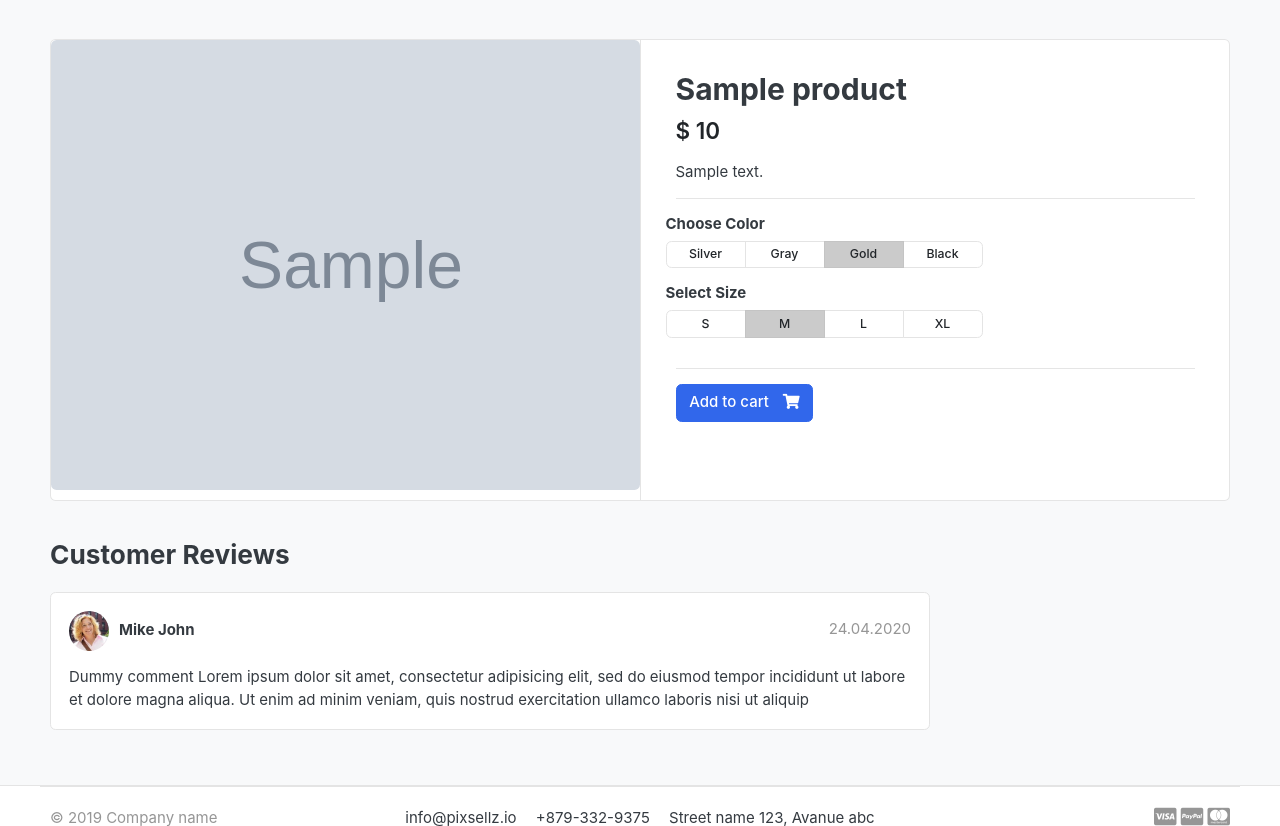
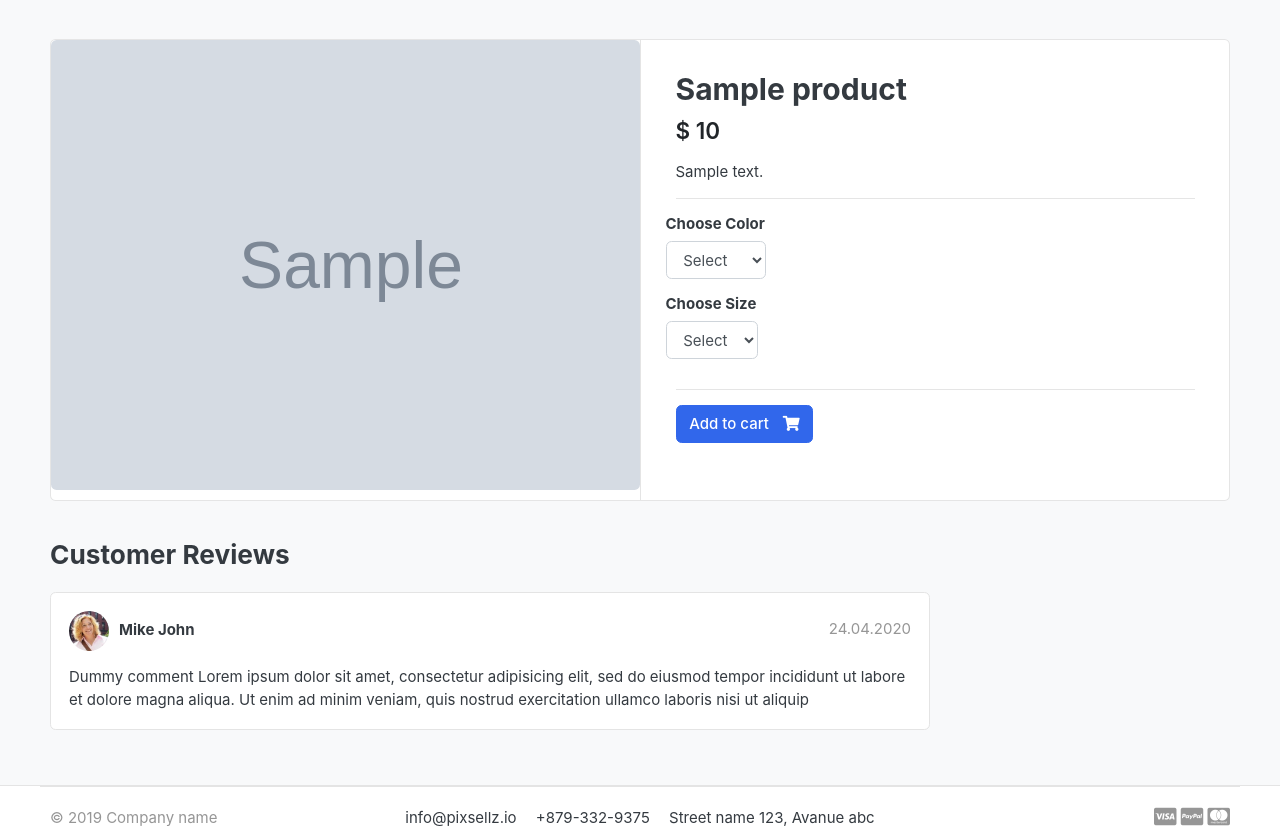
Before and after one commit to robinsonjesus/GreatKArt, a Django app: a page that uses templates/store/product_detail.html in a window 1280 px wide. Shown: the part 119-945 px from the top of the page. Run offline with Django 3.2, Linux system fonts and the light colour scheme; tables that the repository leaves empty hold one stand-in row (values such as "Sample post"); grey boxes marked "Sample" are stand-in pictures; some libraries are stand-ins or nearby versions; some web fonts are replaced.

Commit message:
cart variations

```diff
--- a/carts/models.py
+++ b/carts/models.py
@@ -1,5 +1,5 @@
 from django.db import models
-from store.models import Product
+from store.models import Product, Variation
 
 
 # Create your models here.
@@ -13,6 +13,7 @@ class Cart(models.Model):
 
 class CartItem(models.Model):
     product = models.ForeignKey(Product, on_delete=models.CASCADE)
+    variations = models.ManyToManyField(Variation, blank=True)
     cart = models.ForeignKey(Cart, on_delete=models.CASCADE)
     quantity = models.IntegerField()
     is_active = models.BooleanField(default=True)
@@ -20,5 +21,5 @@ class CartItem(models.Model):
     def sub_total(self):
         return self.product.price * self.quantity
 
-    def __str__(self):
+    def __unicode__(self):
         return self.product
--- a/carts/urls.py
+++ b/carts/urls.py
@@ -4,6 +4,6 @@ from . import views
 urlpatterns = [
     path('', views.cart, name='cart'),
     path('add_cart/<int:product_id>/', views.add_cart, name='add_cart'),
-    path('remove_cart/<int:product_id>/', views.remove_cart, name='remove_cart'),
-    path('remove_cart_item/<int:product_id>/', views.remove_cart_item, name='remove_cart_item'),
+    path('remove_cart/<int:product_id>/<int:cart_item_id>/', views.remove_cart, name='remove_cart'),
+    path('remove_cart_item/<int:product_id>/<int:cart_item_id>/', views.remove_cart_item, name='remove_cart_item'),
 ]
--- a/carts/views.py
+++ b/carts/views.py
@@ -1,5 +1,5 @@
 from django.shortcuts import render, redirect, get_object_or_404
-from store.models import Product
+from store.models import Product, Variation
 from .models import Cart, CartItem
 
 from django.http import HttpResponse
@@ -15,6 +15,18 @@ def _cart_id(request):
 
 def add_cart(request, product_id):
     product = Product.objects.get(id=product_id) # get the product
+    product_variation = []
+    if request.method == 'POST':
+        for item in request.POST:
+            key = item
+            value = request.POST[key]
+
+            try:
+                variation = Variation.objects.get(product=product, variation_category__iexact=key, variation_value__iexact=value)
+                product_variation.append(variation)
+            except:
+                pass
+
     try:
         cart = Cart.objects.get(cart_id=_cart_id(request)) # get the cart using the cart_id present in the session
     except Cart.DoesNotExist:
@@ -23,34 +35,65 @@ def add_cart(request, product_id):
         )
     cart.save()
 
-    try:
-        cart_item = CartItem.objects.get(product=product, cart=cart)
-        cart_item.quantity += 1 #cart_item.quantity in the kart is incremented by 1
-        cart_item.save()
-    except CartItem.DoesNotExist:
+    is_cart_item_exists = CartItem.objects.filter(product=product, cart=cart).exists()
+    if is_cart_item_exists:
+        cart_item = CartItem.objects.filter(product=product, cart=cart)
+        # existing_variations -> database
+        # current_variation -> product_variation
+        # item_id -> database
+        ex_var_list = []
+        id = []
+        for item in cart_item:
+            existing_variation = item.variations.all()
+            ex_var_list.append(list(existing_variation))
+            id.append(item.id)
+
+        print(ex_var_list)
+
+        if product_variation in ex_var_list:
+            # increase the cart items quantity
+            index = ex_var_list.index(product_variation)
+            item_id = id[index]
+            item = CartItem.objects.get(product=product, id=item_id)
+            item.quantity += 1
+            item.save()
+        else:
+            item = CartItem.objects.create(product=product, quantity=1, cart=cart)
+            # create a new cart item
+            if len(product_variation) > 0:
+                item.variations.clear()
+                item.variations.add(*product_variation)
+            item.save()
+    else:
         cart_item = CartItem.objects.create(
             product = product,
             quantity = 1,
             cart = cart,
         )
+        if len(product_variation) > 0:
+            cart_item.variations.clear()
+            cart_item.variations.add(*product_variation)
         cart_item.save()
     return redirect('cart')
 
-def remove_cart(request, product_id):
+def remove_cart(request, product_id, cart_item_id):
     cart = Cart.objects.get(cart_id=_cart_id(request))
     product = get_object_or_404(Product, id=product_id)
-    cart_item = CartItem.objects.get(product=product, cart=cart)
-    if cart_item.quantity > 1:
-        cart_item.quantity -= 1
-        cart_item.save()
-    else:
-        cart_item.delete()
+    try:
+        cart_item = CartItem.objects.get(product=product, cart=cart, id=cart_item_id)
+        if cart_item.quantity > 1:
+            cart_item.quantity -= 1
+            cart_item.save()
+        else:
+            cart_item.delete()
+    except:
+        pass
     return redirect('cart')
 
-def remove_cart_item(request, product_id):
+def remove_cart_item(request, product_id, cart_item_id):
     cart = Cart.objects.get(cart_id=_cart_id(request))
     product = get_object_or_404(Product, id=product_id)
-    cart_item = CartItem.objects.get(product=product, cart=cart)
+    cart_item = CartItem.objects.get(product=product, cart=cart, id=cart_item_id)
     cart_item.delete()
     return redirect('cart')
 
--- a/store/models.py
+++ b/store/models.py
@@ -22,3 +22,30 @@ class Product(models.Model):
 
     def __str__(self):
         return self.product_name
+
+# Variation Manager for separate the variation of color from the size
+
+class VariationManager(models.Manager):
+    def colors(self):
+        return super(VariationManager, self).filter(variation_category='color', is_active=True)
+
+    def sizes(self):
+        return super(VariationManager, self).filter(variation_category='size', is_active=True)
+
+# The Variation model use a tuple of tuples for the choices. Not so clear so far.
+variation_category_choice = (
+    ('color', 'color'),
+    ('size', 'size'),
+)
+
+class Variation(models.Model):
+    product                 = models.ForeignKey(Product, on_delete=models.CASCADE)
+    variation_category      = models.CharField(max_length=100, choices=variation_category_choice)
+    variation_value         = models.CharField(max_length=100)
+    is_active               = models.BooleanField(default=True)
+    created_date            = models.DateTimeField(auto_now=True)
+
+    objects = VariationManager()
+
+    def __str__(self):
+        return self.variation_value
--- a/templates/store/product_detail.html
+++ b/templates/store/product_detail.html
@@ -15,10 +15,12 @@
 	<div class="img-big-wrap">
 	   <a href="#"><img src="{{ single_product.images.url }}"></a>
 	</div> <!-- img-big-wrap.// -->
+</article> <!-- gallery-wrap .end// -->
 
-</article> <!-- gallery-wrap .end// -->
 		</aside>
 		<main class="col-md-6 border-left">
+				<form action="{% url 'add_cart' single_product.id %}" method="POST">
+					{% csrf_token %}
 					<article class="content-body">
 
 					<h2 class="title">{{ single_product.product_name }}</h2>
@@ -34,54 +36,33 @@
 						<div class="row">
 							<div class="item-option-select">
 								<h6>Choose Color</h6>
-			<div class="btn-group btn-group-sm btn-group-toggle" data-toggle="buttons">
-			  <label class="btn btn-light">
-			    <input type="radio" name="radio_color"> Silver
-			  </label>
-			  <label class="btn btn-light">
-			    <input type="radio" name="radio_color" > Gray
-			  </label>
-			  <label class="btn btn-light active">
-			    <input type="radio" name="radio_color checked"> Gold
-			  </label>
-			  <label class="btn btn-light">
-			    <input type="radio" name="radio_color"> Black
-			  </label>
-			</div>
+									<select name="color" class="form-control" required>
+										<option value="" disabled selected>Select</option>
+										{% for i in single_product.variation_set.colors %} <!-- variation_set.colors, in plural because it is the function name -->
+										<option value="{{ i.variation_value | lower }}">{{ i.variation_value | capfirst }}</option>
+										{% endfor %}
+									</select>
 							</div>
 						</div> <!-- row.// -->
 						<div class="row">
 							<div class="item-option-select">
-			<h6>Select Size</h6>
-			<div class="btn-group btn-group-sm btn-group-toggle" data-toggle="buttons">
-			  <label class="btn btn-light">
-			    <input type="radio" name="radio_color"> S
-			  </label>
-			  <label class="btn btn-light active">
-			    <input type="radio" name="radio_color" checked> M
-			  </label>
-			  <label class="btn btn-light">
-			    <input type="radio" name="radio_color"> L
-			  </label>
-			  <label class="btn btn-light">
-			    <input type="radio" name="radio_color"> XL
-			  </label>
-			</div>
+								<h6>Choose Size</h6>
+									<select name="size" class="form-control">
+										<option value="" disabled selected>Select</option>
+										{% for i in single_product.variation_set.sizes %}
+										<option value="{{ i.variation_value | lower}}">{{ i.variation_value | capfirst }}</option>
+										{% endfor %}
+									</select>
 							</div>
 						</div> <!-- row.// -->
 						<hr>
 						{% if single_product.stock <= 0 %}
 							<h5 class="text-danger">Out of stock</h5>
 						{% else %}
-	  {% if in_cart %}
-		  <!-- aded to cart -->
-		<a href="#" class="btn  btn-success"> <span class="text">Added to Cart</span> <i class="fas fa-check"></i>  </a>
-		<a href="{% url 'cart' %}" class="btn  btn-outline-primary"> <span class="text">View Cart</span> <i class="fas fa-eye"></i>  </a>
-		{% else %}
-	  <a href="{% url 'add_cart' single_product.id %}" class="btn  btn-primary"> <span class="text">Add to cart</span> <i class="fas fa-shopping-cart"></i>  </a>
-		{% endif %}
+						  	<button type ="submit"  class="btn  btn-primary"> <span class="text">Add to cart</span> <i class="fas fa-shopping-cart"></i>  </button>
 						{% endif%}
 					</article> <!-- product-info-aside .// -->
+				</form>
 			</main> <!-- col.// -->
 	</div> <!-- row.// -->
 </div> <!-- card.// -->
```
Also changed, not shown: carts/admin.py (+8 -2 lines), store/admin.py (+7 -1 lines), templates/store/cart.html (+17 -4 lines), carts/migrations/0002_cartitem_variations.py (added), store/migrations/0002_variation.py (added). Lines whose indentation alone changed are shown as unchanged.
